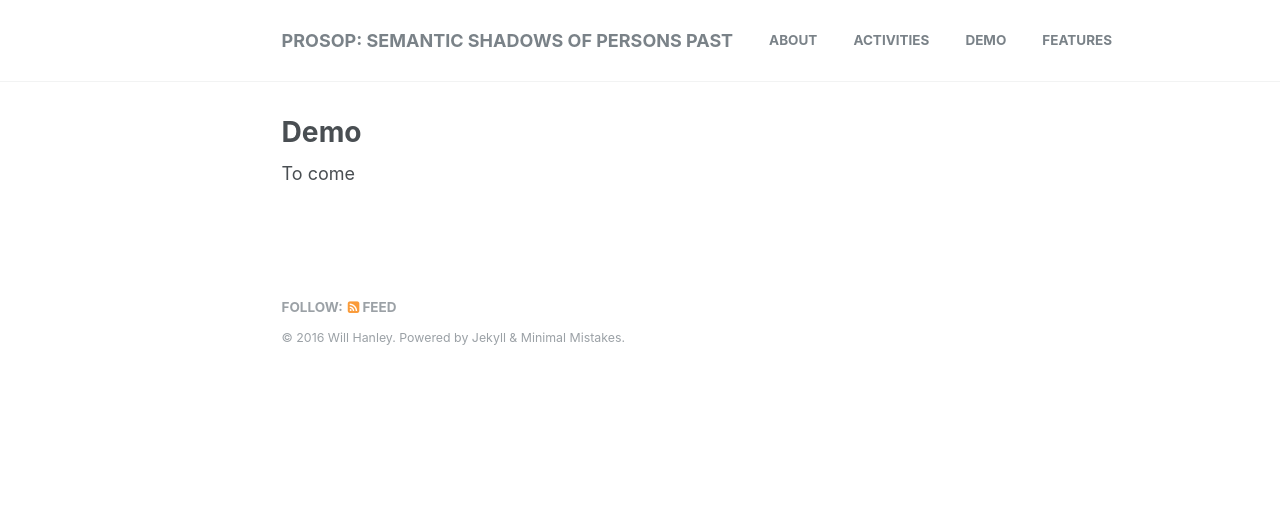
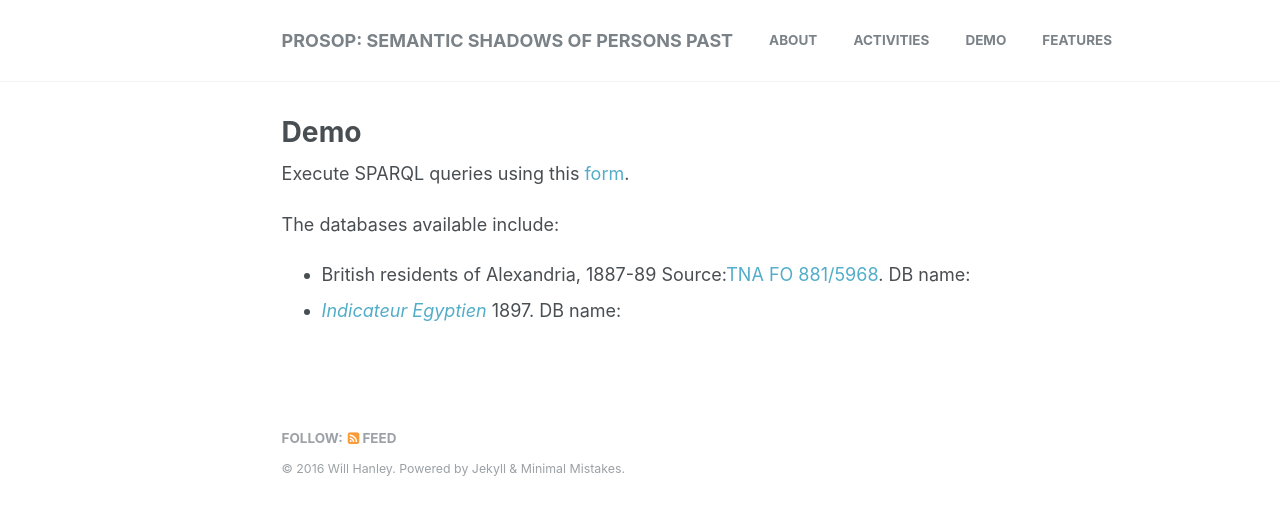
Before and after one commit to whanley/Prosop, a Jekyll site: the page built from demo.md, in a window 1280 px wide. Shown: the top 515 px of the page. Built offline with Jekyll 4.4.1, drawn with Linux system fonts in a browser that asks for light colours.

Commit message:
demo update

```diff
--- a/demo.md
+++ b/demo.md
@@ -7,4 +7,8 @@ header:
  teaser: 1882-census.jpg
 ---
 
-To come
+Execute SPARQL queries using this [form](http://128.186.155.246:8890/).
+
+The databases available include:
+- British residents of Alexandria, 1887-89 Source:[TNA FO 881/5968](http://discovery.nationalarchives.gov.uk/details/r/C3660696). DB name:
+- [*Indicateur Egyptien*](https://babel.hathitrust.org/cgi/pt?id=coo.31924007302890;view=1up;seq=5) 1897. DB name:
--- a/index.html
+++ b/index.html
@@ -2,7 +2,7 @@
 layout: archive
 author_profile: true
 header:
- teaser: 1882-census.jpg
+  teaser: census.jpg
 ---
 
 {% include base_path %}
```
